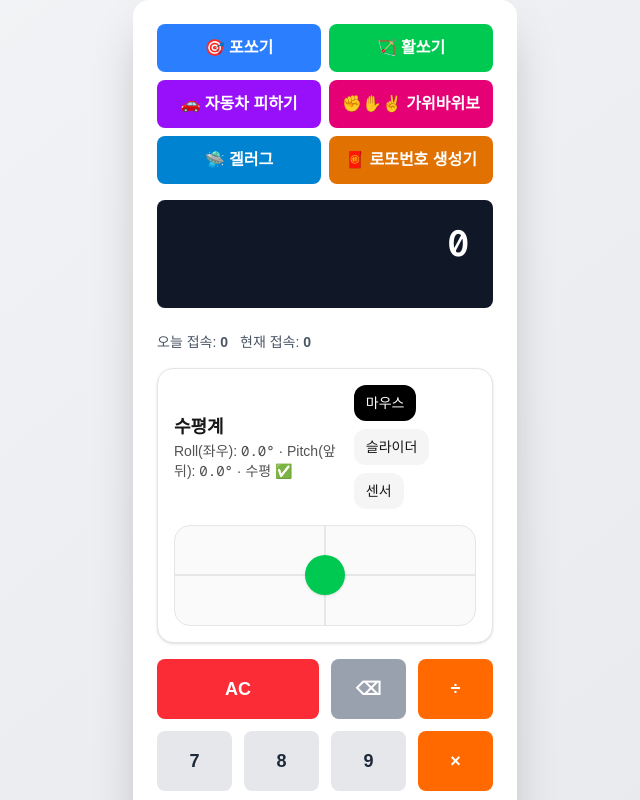
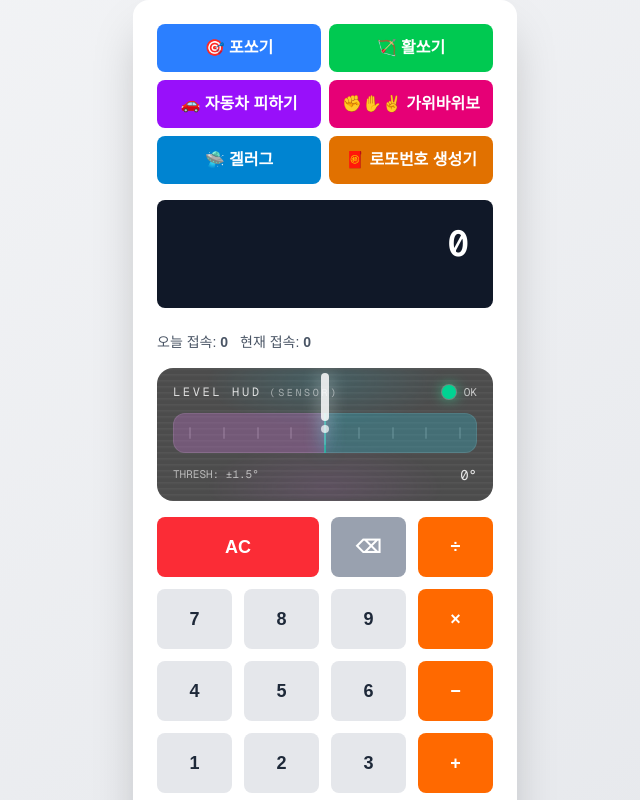
Before and after one commit to btollotus/cal-test-01, a Next.js app: page / in a window 1280 px wide. Shown: the top 800 px of the page, without its empty margins (315-955 px from the left). Built offline with nearby package versions, Linux system fonts and the light colour scheme; no server answers; the database is empty.

Commit message:
deploy: intro + online stats

```diff
--- a/components/LevelWidget.tsx
+++ b/components/LevelWidget.tsx
@@ -1,193 +1,356 @@
 'use client';
 
-import { useEffect, useMemo, useState } from 'react';
+import { useEffect, useMemo, useRef, useState } from 'react';
 
-type Mode = 'mouse' | 'slider' | 'sensor';
+function clamp(n: number, a: number, b: number) {
+  return Math.max(a, Math.min(b, n));
+}
+
+function lerp(a: number, b: number, t: number) {
+  return a + (b - a) * t;
+}
+
+type Mode = 'sensor' | 'mouse';
 
 export default function LevelWidget() {
+  // 화면에 보여줄 기울기(스무딩된 값)
+  const [tilt, setTilt] = useState(0); // degrees, left(-) / right(+)
+  const tiltRef = useRef(0);
+
   const [mode, setMode] = useState<Mode>('mouse');
+  const [permissionNeeded, setPermissionNeeded] = useState(false);
+  const [permissionGranted, setPermissionGranted] = useState(false);
 
-  // 좌우(roll), 앞뒤(pitch) 각도 (대략 -45~+45)
-  const [roll, setRoll] = useState(0);
-  const [pitch, setPitch] = useState(0);
+  // “수평” 판정
+  const LEVEL_DEG = 1.5; // 이 값 이하이면 수평으로 판정
+  const isLevel = Math.abs(tilt) <= LEVEL_DEG;
 
-  // 센서 권한 상태
-  const [sensorReady, setSensorReady] = useState(false);
-  const [sensorErr, setSensorErr] = useState<string | null>(null);
+  // “수평 진입” 순간에만 ding 1번 울리기
+  const prevLevelRef = useRef(false);
 
-  const inRange = (v: number, min: number, max: number) => Math.max(min, Math.min(max, v));
+  // WebAudio (ding)
+  const audioCtxRef = useRef<AudioContext | null>(null);
+  const canDingRef = useRef(true);
 
-  const status = useMemo(() => {
-    const ok = Math.abs(roll) < 1 && Math.abs(pitch) < 1;
-    return ok ? '수평 ✅' : '기울어짐';
-  }, [roll, pitch]);
+  const ensureAudio = async () => {
+    if (!audioCtxRef.current) {
+      audioCtxRef.current = new (window.AudioContext || (window as any).webkitAudioContext)();
+    }
+    if (audioCtxRef.current.state === 'suspended') {
+      await audioCtxRef.current.resume();
+    }
+    return audioCtxRef.current;
+  };
 
-  const bubbleLeft = useMemo(() => {
-    // roll -15~+15를 레일 안에서 이동
-    const r = inRange(roll, -15, 15);
-    return 50 + (r / 15) * 40; // % (10~90)
-  }, [roll]);
+  const ding = async () => {
+    try {
+      if (!canDingRef.current) return; // 과도한 연속 재생 방지
+      canDingRef.current = false;
+      setTimeout(() => (canDingRef.current = true), 450);
 
-  const bubbleTop = useMemo(() => {
-    // pitch -15~+15를 레일 안에서 이동
-    const p = inRange(pitch, -15, 15);
-    return 50 + (p / 15) * 40; // % (10~90)
-  }, [pitch]);
+      const ctx = await ensureAudio();
 
-  async function enableSensor() {
-    setSensorErr(null);
+      // “딩!”: 2음으로 살짝 게임느낌
+      const now = ctx.currentTime;
+
+      const o1 = ctx.createOscillator();
+      const g1 = ctx.createGain();
+      o1.type = 'sine';
+      o1.frequency.setValueAtTime(880, now);
+      o1.frequency.exponentialRampToValueAtTime(1320, now + 0.07);
+      g1.gain.setValueAtTime(0.0001, now);
+      g1.gain.exponentialRampToValueAtTime(0.18, now + 0.01);
+      g1.gain.exponentialRampToValueAtTime(0.0001, now + 0.12);
+      o1.connect(g1);
+      g1.connect(ctx.destination);
+      o1.start(now);
+      o1.stop(now + 0.14);
+
+      const o2 = ctx.createOscillator();
+      const g2 = ctx.createGain();
+      o2.type = 'triangle';
+      o2.frequency.setValueAtTime(660, now + 0.04);
+      o2.frequency.exponentialRampToValueAtTime(880, now + 0.12);
+      g2.gain.setValueAtTime(0.0001, now + 0.04);
+      g2.gain.exponentialRampToValueAtTime(0.14, now + 0.055);
+      g2.gain.exponentialRampToValueAtTime(0.0001, now + 0.18);
+      o2.connect(g2);
+      g2.connect(ctx.destination);
+      o2.start(now + 0.04);
+      o2.stop(now + 0.20);
+    } catch {
+      // 오디오 실패는 무시 (권한/브라우저 제한 등)
+    }
+  };
+
+  // 센서 이벤트 등록
+  useEffect(() => {
+    const supports = typeof window !== 'undefined' && 'DeviceOrientationEvent' in window;
+
+    // iOS는 사용자 제스처로 requestPermission이 필요할 수 있음
+    const isIOS =
+      typeof navigator !== 'undefined' &&
+      /iPad|iPhone|iPod/.test(navigator.userAgent) &&
+      !(window as any).MSStream;
+
+    if (supports) {
+      setMode('sensor');
+      if (isIOS && typeof (DeviceOrientationEvent as any).requestPermission === 'function') {
+        setPermissionNeeded(true);
+      } else {
+        setPermissionGranted(true);
+      }
+    } else {
+      setMode('mouse');
+      setPermissionGranted(false);
+      setPermissionNeeded(false);
+    }
+  }, []);
+
+  // requestPermission 버튼
+  const requestIOSPermission = async () => {
     try {
-      // iOS는 권한 요청이 필요할 수 있음
-      const anyDO = DeviceOrientationEvent as any;
-      if (typeof anyDO?.requestPermission === 'function') {
-        const res = await anyDO.requestPermission();
-        if (res !== 'granted') {
-          setSensorErr('센서 권한이 거부되었습니다.');
-          setSensorReady(false);
+      const fn = (DeviceOrientationEvent as any).requestPermission;
+      if (typeof fn !== 'function') {
+        setPermissionGranted(true);
+        setPermissionNeeded(false);
         return;
       }
+      const res = await fn();
+      const ok = res === 'granted';
+      setPermissionGranted(ok);
+      setPermissionNeeded(!ok);
+    } catch {
+      setPermissionGranted(false);
+      setPermissionNeeded(true);
     }
-      setSensorReady(true);
-      setMode('sensor');
-    } catch (e: any) {
-      setSensorErr(e?.message ?? '센서 권한 요청 실패');
-      setSensorReady(false);
-    }
+  };
+
+  // 센서/마우스 입력 -> tiltRef 갱신
+  useEffect(() => {
+    // 센서 모드
+    const onOrient = (e: DeviceOrientationEvent) => {
+      // gamma: left/right (-90~90)
+      const g = typeof e.gamma === 'number' ? e.gamma : 0;
+      // 너무 튀는 값 제한
+      tiltRef.current = clamp(g, -25, 25);
+    };
+
+    // 마우스 모드(데스크탑용)
+    const onMouse = (e: MouseEvent) => {
+      const cx = window.innerWidth / 2;
+      const dx = (e.clientX - cx) / cx; // -1~1 근사
+      tiltRef.current = clamp(dx * 18, -25, 25);
+    };
+
+    if (mode === 'sensor') {
+      if (permissionNeeded && !permissionGranted) return;
+      window.addEventListener('deviceorientation', onOrient, true);
+      return () => window.removeEventListener('deviceorientation', onOrient, true);
     }
 
+    window.addEventListener('mousemove', onMouse);
+    return () => window.removeEventListener('mousemove', onMouse);
+  }, [mode, permissionNeeded, permissionGranted]);
+
+  // 스무딩 렌더 루프 + “수평 진입” 체크
   useEffect(() => {
-    // 센서 모드일 때만 이벤트 연결
-    if (mode !== 'sensor') return;
+    let raf = 0;
 
-    const onOri = (e: DeviceOrientationEvent) => {
-      // gamma: 좌우(-90~90), beta: 앞뒤(-180~180)
-      const g = typeof e.gamma === 'number' ? e.gamma : 0;
-      const b = typeof e.beta === 'number' ? e.beta : 0;
+    const tick = () => {
+      raf = requestAnimationFrame(tick);
 
-      // 너무 민감하면 줄여서 사용 (0.7 배율)
-      setRoll(inRange(g * 0.7, -45, 45));
-      setPitch(inRange(b * 0.7, -45, 45));
+      const current = tiltRef.current;
+      setTilt((prev) => {
+        const next = lerp(prev, current, 0.12);
+        return next;
+      });
     };
 
-    window.addEventListener('deviceorientation', onOri, true);
-    return () => window.removeEventListener('deviceorientation', onOri, true);
-  }, [mode]);
+    tick();
+    return () => cancelAnimationFrame(raf);
+  }, []);
 
+  // 수평 진입 시 ding + 초록 불(OK 램프)
   useEffect(() => {
-    // PC에서 마우스로 테스트
-    if (mode !== 'mouse') return;
+    const prev = prevLevelRef.current;
+    if (!prev && isLevel) {
+      // 수평이 "되었다" 순간
+      ding();
+    }
+    prevLevelRef.current = isLevel;
+  }, [isLevel]);
 
-    const onMove = (ev: MouseEvent) => {
-      const x = (ev.clientX / window.innerWidth - 0.5) * 30; // -15~+15 근사
-      const y = (ev.clientY / window.innerHeight - 0.5) * 30;
-      setRoll(inRange(x, -15, 15));
-      setPitch(inRange(y, -15, 15));
-    };
+  // HUD 표현값
+  const maxDeg = 18; // 게이지가 꽉 차는 기준 각도
+  const norm = clamp(tilt / maxDeg, -1, 1); // -1~1
+  const needleX = norm * 42; // px 이동량
 
-    window.addEventListener('mousemove', onMove);
-    return () => window.removeEventListener('mousemove', onMove);
-  }, [mode]);
-
-  const bubbleColor =
-    Math.abs(roll) < 1 && Math.abs(pitch) < 1 ? 'bg-green-500' : 'bg-red-500';
+  const hudText = useMemo(() => {
+    const v = Math.round(tilt * 10) / 10;
+    const sign = v > 0 ? '+' : '';
+    return `${sign}${v}°`;
+  }, [tilt]);
 
   return (
-    <div className="w-full max-w-xl rounded-2xl border border-neutral-200 bg-white p-4 shadow-sm">
-      <div className="flex items-center justify-between gap-3">
-        <div>
-          <div className="text-lg font-semibold">수평계</div>
-          <div className="text-sm text-neutral-600">
-            Roll(좌우): <span className="font-mono">{roll.toFixed(1)}°</span> · Pitch(앞뒤):{' '}
-            <span className="font-mono">{pitch.toFixed(1)}°</span> · {status}
+    <div className="relative w-full overflow-hidden rounded-2xl bg-black/70 p-4 shadow-[0_0_0_1px_rgba(255,255,255,0.12)]">
+      {/* Scanlines + Glow */}
+      <div className="pointer-events-none absolute inset-0 opacity-80">
+        <div className="absolute inset-0 scanlines" />
+        <div className="absolute inset-0 glow" />
+      </div>
+
+      {/* Header */}
+      <div className="relative mb-3 flex items-center justify-between">
+        <div className="font-mono text-xs tracking-[0.22em] text-white/80">
+          LEVEL HUD
+          <span className="ml-2 text-[10px] text-white/50">
+            {mode === 'sensor' ? '(SENSOR)' : '(MOUSE)'}
+          </span>
+        </div>
+
+        {/* OK Lamp */}
+        <div className="flex items-center gap-2">
+          <div
+            className={[
+              'h-3.5 w-3.5 rounded-full ring-1 ring-white/20',
+              isLevel ? 'bg-emerald-400 okPulse shadow-[0_0_14px_rgba(52,211,153,0.85)]' : 'bg-white/10',
+            ].join(' ')}
+            title={isLevel ? 'LEVEL OK' : 'TILT'}
+          />
+          <div className="font-mono text-[11px] text-white/70">{isLevel ? 'OK' : 'TILT'}</div>
         </div>
       </div>
 
-        <div className="flex flex-wrap items-center gap-2">
-          <button
-            onClick={() => setMode('mouse')}
-            className={`rounded-xl px-3 py-2 text-sm ${
-              mode === 'mouse' ? 'bg-black text-white' : 'bg-neutral-100'
-            }`}
+      {/* Gauge */}
+      <div className="relative">
+        {/* Track */}
+        <div className="h-10 rounded-xl bg-white/5 shadow-[inset_0_0_0_1px_rgba(255,255,255,0.10)]">
+          {/* Neon center marker */}
+          <div className="pointer-events-none absolute left-1/2 top-0 h-10 w-[2px] -translate-x-1/2 bg-emerald-400/70 shadow-[0_0_18px_rgba(52,211,153,0.7)]" />
+          {/* Tick marks */}
+          <div className="pointer-events-none absolute inset-0 flex items-center justify-between px-4 opacity-60">
+            {Array.from({ length: 9 }).map((_, i) => (
+              <div
+                key={i}
+                className={[
+                  'w-[2px] rounded-full bg-white/25',
+                  i === 4 ? 'h-6 bg-emerald-300/70 shadow-[0_0_14px_rgba(52,211,153,0.55)]' : 'h-3',
+                ].join(' ')}
+              />
+            ))}
+          </div>
+
+          {/* Fill (directional) */}
+          <div className="relative h-full overflow-hidden rounded-xl">
+            <div
+              className="absolute top-0 h-full w-1/2"
+              style={{
+                left: '50%',
+                transform: `translateX(${Math.min(0, needleX)}px)`,
+              }}
             >
-            마우스
-          </button>
-          <button
-            onClick={() => setMode('slider')}
-            className={`rounded-xl px-3 py-2 text-sm ${
-              mode === 'slider' ? 'bg-black text-white' : 'bg-neutral-100'
-            }`}
+              <div className="h-full w-full bg-cyan-400/20 shadow-[0_0_20px_rgba(34,211,238,0.35)]" />
+            </div>
+            <div
+              className="absolute top-0 h-full w-1/2"
+              style={{
+                right: '50%',
+                transform: `translateX(${Math.max(0, needleX)}px)`,
+              }}
             >
-            슬라이더
-          </button>
-          <button
-            onClick={enableSensor}
-            className={`rounded-xl px-3 py-2 text-sm ${
-              mode === 'sensor' ? 'bg-black text-white' : 'bg-neutral-100'
-            }`}
-          >
-            센서
-          </button>
+              <div className="h-full w-full bg-fuchsia-400/20 shadow-[0_0_20px_rgba(232,121,249,0.30)]" />
+            </div>
           </div>
         </div>
 
-      {/* 수평계 화면 */}
-      <div className="mt-4">
-        <div className="relative aspect-[3/1] w-full overflow-hidden rounded-2xl border border-neutral-200 bg-neutral-50">
-          {/* 기준선 */}
-          <div className="absolute left-0 top-1/2 h-px w-full -translate-y-1/2 bg-neutral-300" />
-          <div className="absolute top-0 left-1/2 w-px h-full -translate-x-1/2 bg-neutral-300" />
-
-          {/* 버블 */}
+        {/* Needle */}
         <div
-            className={`absolute h-10 w-10 -translate-x-1/2 -translate-y-1/2 rounded-full ${bubbleColor} shadow`}
-            style={{ left: `${bubbleLeft}%`, top: `${bubbleTop}%` }}
-            title="버블"
-          />
+          className={[
+            'absolute left-1/2 top-1/2 -translate-y-1/2',
+            isLevel ? 'needlePulse' : '',
+          ].join(' ')}
+          style={{ transform: `translate(calc(-50% + ${needleX}px), -50%)` }}
+        >
+          <div className="h-12 w-2 rounded-full bg-white/85 shadow-[0_0_18px_rgba(255,255,255,0.45)]" />
+          <div className="mx-auto mt-1 h-2 w-2 rounded-full bg-white/70 shadow-[0_0_16px_rgba(255,255,255,0.35)]" />
+        </div>
       </div>
 
-        {/* 슬라이더 모드 */}
-        {mode === 'slider' && (
-          <div className="mt-4 grid gap-3">
-            <label className="text-sm text-neutral-700">
-              Roll(좌우) {roll.toFixed(1)}°
-              <input
-                type="range"
-                min={-15}
-                max={15}
-                step={0.1}
-                value={roll}
-                onChange={(e) => setRoll(Number(e.target.value))}
-                className="mt-1 w-full"
-              />
-            </label>
-            <label className="text-sm text-neutral-700">
-              Pitch(앞뒤) {pitch.toFixed(1)}°
-              <input
-                type="range"
-                min={-15}
-                max={15}
-                step={0.1}
-                value={pitch}
-                onChange={(e) => setPitch(Number(e.target.value))}
-                className="mt-1 w-full"
-              />
-            </label>
+      {/* Footer readout */}
+      <div className="relative mt-3 flex items-center justify-between">
+        <div className="font-mono text-[11px] text-white/60">
+          THRESH: ±{LEVEL_DEG}°
+        </div>
+        <div className="font-mono text-sm text-white/85">{hudText}</div>
+      </div>
+
+      {/* iOS permission prompt */}
+      {permissionNeeded && !permissionGranted && (
+        <div className="relative mt-3 rounded-xl bg-white/5 p-3 shadow-[inset_0_0_0_1px_rgba(255,255,255,0.10)]">
+          <div className="font-mono text-xs text-white/80">
+            iPhone/iPad에서 센서 사용 권한이 필요합니다.
+          </div>
+          <button
+            onClick={requestIOSPermission}
+            className="mt-2 w-full rounded-lg bg-emerald-600/80 px-3 py-2 text-sm font-mono text-black hover:bg-emerald-600 active:bg-emerald-700"
+          >
+            센센서 권한 허용
+          </button>
+          <div className="mt-2 font-mono text-[11px] text-white/55">
+            * 버튼을 눌러야 기울기(수평계)가 작동합니다.
+          </div>
         </div>
       )}
 
-        {/* 센서 안내 */}
-        {mode === 'sensor' && (
-          <div className="mt-4 rounded-xl bg-neutral-100 p-3 text-sm text-neutral-700">
-            {sensorErr ? (
-              <div>⚠️ {sensorErr}</div>
-            ) : sensorReady ? (
-              <div>📱 휴대폰을 기울이면 버블이 움직입니다. (HTTPS 환경에서 잘 동작)</div>
-            ) : (
-              <div>📱 센서 사용을 누르고 권한을 허용해주세요.</div>
-            )}
-          </div>
-        )}
-      </div>
+      {/* Styled effects */}
+      <style jsx>{`
+        .scanlines {
+          background: repeating-linear-gradient(
+            to bottom,
+            rgba(255, 255, 255, 0.06),
+            rgba(255, 255, 255, 0.06) 1px,
+            rgba(0, 0, 0, 0) 3px,
+            rgba(0, 0, 0, 0) 6px
+          );
+          mix-blend-mode: overlay;
+        }
+        .glow {
+          background: radial-gradient(
+              60% 60% at 50% 10%,
+              rgba(34, 211, 238, 0.18),
+              rgba(0, 0, 0, 0) 60%
+            ),
+            radial-gradient(60% 60% at 50% 90%, rgba(232, 121, 249, 0.14), rgba(0, 0, 0, 0) 60%);
+          filter: blur(2px);
+        }
+        .okPulse {
+          animation: okPulse 1.1s ease-in-out infinite;
+        }
+        @keyframes okPulse {
+          0%,
+          100% {
+            transform: scale(1);
+            filter: brightness(1);
+          }
+          50% {
+            transform: scale(1.12);
+            filter: brightness(1.25);
+          }
+        }
+        .needlePulse {
+          animation: needlePulse 0.9s ease-in-out infinite;
+        }
+        @keyframes needlePulse {
+          0%,
+          100% {
+            filter: drop-shadow(0 0 0 rgba(52, 211, 153, 0));
+          }
+          50% {
+            filter: drop-shadow(0 0 10px rgba(52, 211, 153, 0.55));
+          }
+        }
+      `}</style>
     </div>
   );
 }
```
Lines whose indentation alone changed are shown as unchanged.
